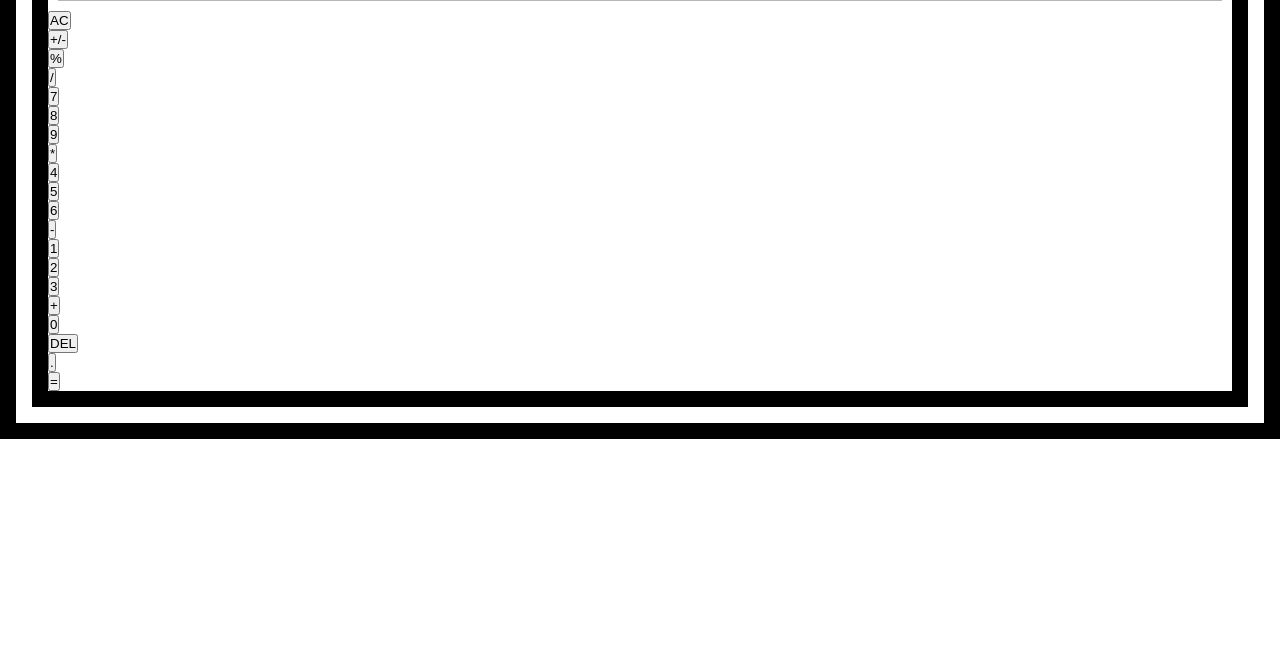
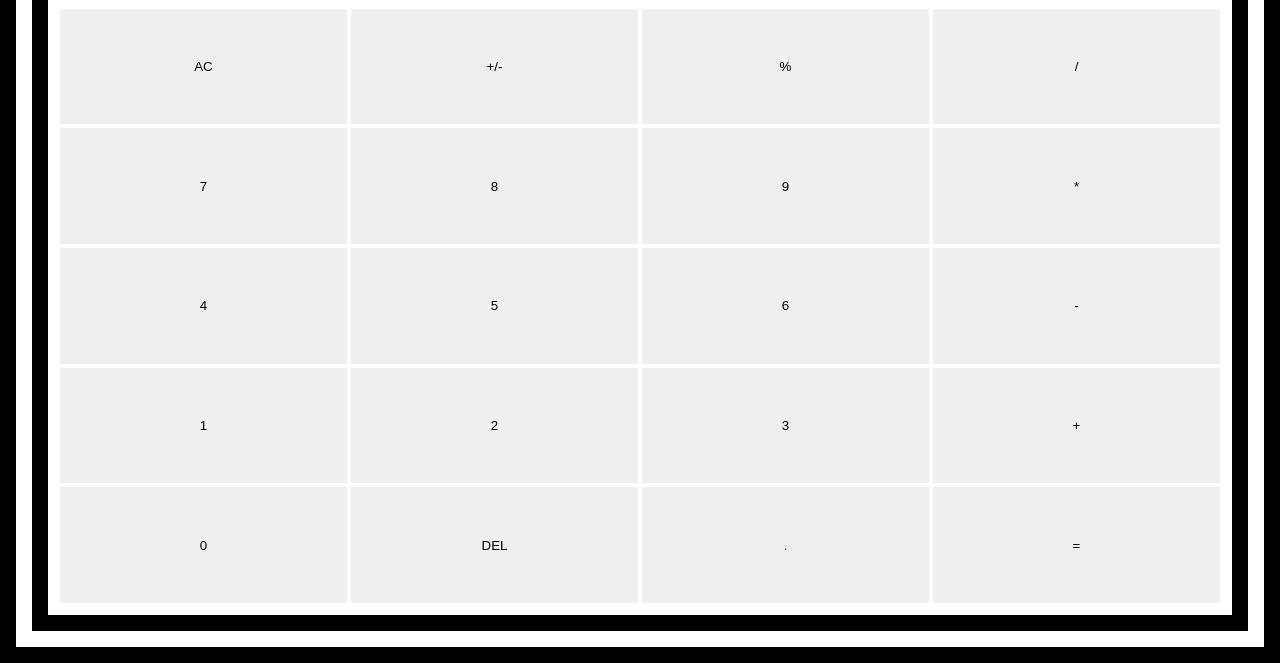
Before and after one commit to RiteshtheSharma/vanillajsCalculator, a plain HTML site: page index.html in a window 1280 px wide. Shown: the part 156-819 px from the top of the page. Drawn offline with Linux system fonts and the light colour scheme.

Commit message:
feat : button and flexbox styling

```diff
--- a/index.html
+++ b/index.html
@@ -9,27 +9,27 @@
   <body>
     <div class="main">
       <div class="display display_font">0.45</div>
-      <div class="container">
-        <div class="button"><button>AC</button></div>
-        <div class="button"><button>+/-</button></div>
-        <div class="button"><button>%</button></div>
-        <div class="button"><button>/</button></div>
-        <div class="button"><button>7</button></div>
-        <div class="button"><button>8</button></div>
-        <div class="button"><button>9</button></div>
-        <div class="button"><button>*</button></div>
-        <div class="button"><button>4</button></div>
-        <div class="button"><button>5</button></div>
-        <div class="button"><button>6</button></div>
-        <div class="button"><button>-</button></div>
-        <div class="button"><button>1</button></div>
-        <div class="button"><button>2</button></div>
-        <div class="button"><button>3</button></div>
-        <div class="button"><button>+</button></div>
-        <div class="button"><button>0</button></div>
-        <div class="button"><button>DEL</button></div>
-        <div class="button"><button>.</button></div>
-        <div class="button"><button>=</button></div>
+      <div class="container f-r">
+        <button>AC</button>
+        <button>+/-</button>
+        <button>%</button>
+        <button>/</button>
+        <button>7</button>
+        <button>8</button>
+        <button>9</button>
+        <button>*</button>
+        <button>4</button>
+        <button>5</button>
+        <button>6</button>
+        <button>-</button>
+        <button>1</button>
+        <button>2</button>
+        <button>3</button>
+        <button>+</button>
+        <button>0</button>
+        <button>DEL</button>
+        <button>.</button>
+        <button>=</button>
       </div>
     </div>
 
--- a/style.css
+++ b/style.css
@@ -12,16 +12,22 @@ body{
 }
 .main > * {
   width: 100%;
+  border:10px solid white;
+  box-sizing: border-box;
 }
 .display{
     background-color: #b2b9b3;
-    padding: 20px 30px;
-    border:10px solid white;
-    box-sizing: border-box;
+    padding: 1vw 3vh;
+
+
 }
 
-
-
+/* button */
+button {
+ width:calc( ( 100vw - 6em - 40px ) / 4 );
+ height : calc( ( 94vh - 10em - 140px  ) / 4 );
+ border:2px solid white;
+}
 
 /* fonts */
 .display_font{
@@ -29,3 +35,17 @@ body{
     font-weight: 900;
     font-family:monospace;
 }
+
+/* flex classes */
+.f-r{
+display: flex;
+flex-wrap: wrap;
+justify-content: space-between;
+align-content: space-evenly;
+
+}
+
+.f-r > * {
+    flex:auto ;
+
+}
```
